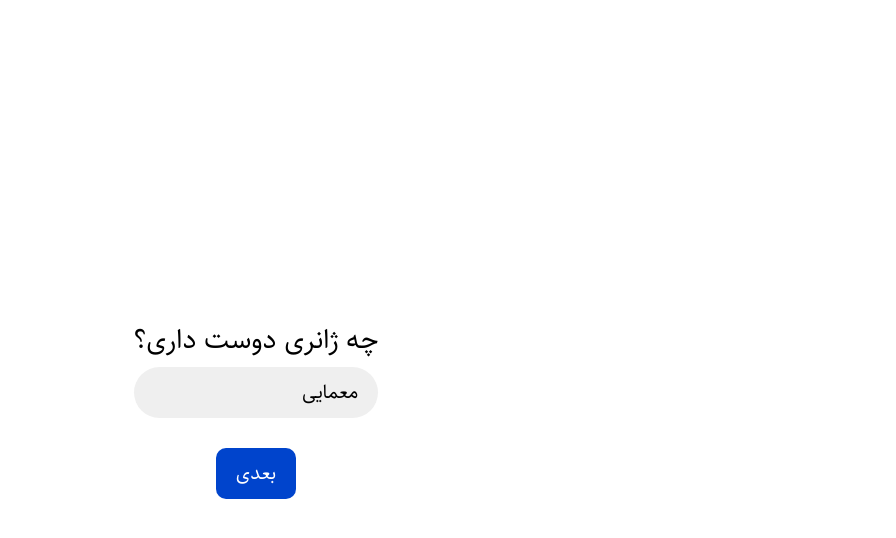
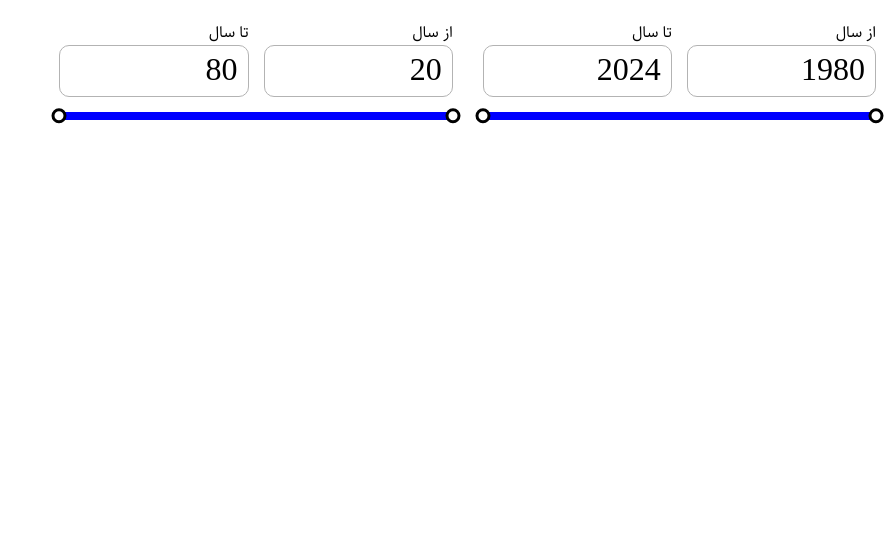
Before and after one commit to manimonji/movie-suggestion, a SvelteKit app: page / in a window 1280 px wide. Both pictures are taken after a click on the button "نشونم بده". Shown: the top 538 px of the page, without its empty margins (384-1280 px from the left). Built offline with nearby package versions, Linux system fonts and the light colour scheme.

Commit message:
Updated inputs page (not completed)

```diff
--- a/src/lib/AreaChoice.svelte
+++ b/src/lib/AreaChoice.svelte
@@ -97,18 +97,19 @@
 		background-color: blue;
 	}
 	.inputs {
-		display: flex;
-		flex-direction: column;
-		gap: 10px;
+		display: grid;
+		gap: 15px;
 
-		margin: 15px 0;
+		grid-template-columns: 1fr 1fr;
+
+		margin-bottom: 15px;
 	}
 	.inputs input{
-		width: 6ch;
+		box-sizing: border-box;
+
+		width: 100%;
 
 		padding: 0 10px;
-
-		margin-right: 10px;
 
 		border: 1px solid hsl(0deg 0% 70%);
 		border-radius: 10px;
--- a/src/routes/+page.svelte
+++ b/src/routes/+page.svelte
@@ -1,28 +1,27 @@
 <script>
     import AreaChoice from "../lib/AreaChoice.svelte";
-import TwoOptionChoice from "../lib/TwoOptionChoice.svelte";
+	import TwoOptionChoice from "../lib/TwoOptionChoice.svelte";
 
 	const stages = {
 		landing: 'landing',
-		generes: 'generes',
-		oldOrNew: 'old-or-new',
-		domesticOrForeign: 'domestic-or-foreign',
+		inputs: 'inputs',
+		favoriteMovies: 'favoriteMovies'
 	}
-	const stagesList = [stages.landing, stages.generes, stages.oldOrNew, stages.domesticOrForeign]
+	const stagesList = [stages.landing, stages.inputs]
 	let currentStageIndex = 0;
 	$: if(currentStageIndex >= stagesList.length) {
 		currentStageIndex = 0;
 	}
 	$: currentStage = stagesList[currentStageIndex]
-	let inputsVisible = false;
+	// let inputsVisible = false;
 	function handleClick(e) {
 		currentStageIndex++;
 	}
-	let generes = ["معمایی","مهیج"];
-	let ageRatings = ["+3", "+7", "+12", "+15", "+18"];
-	let choosenGenereIndex = 0;
-	// $: choosenGenere = generes[choosenGenereIndex];
-	let choosenAgeRating;
+	// let generes = ["معمایی","مهیج"];
+	// let ageRatings = ["+3", "+7", "+12", "+15", "+18"];
+	// let choosenGenereIndex = 0;
+	// // $: choosenGenere = generes[choosenGenereIndex];
+	// let choosenAgeRating;
 </script>
 <div class="hero">
 	{#if currentStage == stages.landing}
@@ -31,9 +30,12 @@ import TwoOptionChoice from "../lib/TwoOptionChoice.svelte";
 			<h2 class="subtitle">برات پیدا می کنیم</h2>
 			<button class="btn" on:click={handleClick}>نشونم بده</button>
 		</div>
-	{/if}
-	{#if currentStage == stages.generes}
-		<div class="input">
+	{:else if currentStage == stages.inputs}
+		<div class="inputs">
+			<AreaChoice min={1980} max={new Date().getFullYear()} class="date"></AreaChoice>
+			<AreaChoice min={20} max={80} class="movie-length"></AreaChoice>
+		</div>
+		<!-- <div class="input">
 			<div class="input-group">
 				<h3 class="label">چه ژانری دوست داری؟</h3>
 				<select name="" id="" class="genere" bind:value={choosenGenereIndex}>
@@ -43,12 +45,11 @@ import TwoOptionChoice from "../lib/TwoOptionChoice.svelte";
 				</select>
 			</div>
 			<button on:click={() => currentStageIndex++} class="btn">بعدی</button>
-		</div>
-		{/if}
-		{#if currentStage == stages.oldOrNew}
-			<AreaChoice min={1980} max={new Date().getFullYear()}></AreaChoice>
+		</div> -->
+		<!-- {/if}
+		{#if currentStage == stages.oldOrNew} -->
 			<!-- <TwoOptionChoice first="قدیمی" second="جدید"></TwoOptionChoice> -->
-		{/if}
+	{/if}
 		<!-- {#if currentStage == stages.domesticOrForeign}
 			<h1 class="domestic-or-foreign">طرفدار فیلم خارحی هستی یا ایرانی؟</h1>
 			<div class="buttons">
@@ -62,6 +63,9 @@ import TwoOptionChoice from "../lib/TwoOptionChoice.svelte";
 		font-family: sahel;
 		src: url("$lib/fonts/sahel.woff2");
 	}
+	:global(body) {
+		margin: 0;
+	}
 	:global(*){
 		font-family: Sahel;
 	}
@@ -72,7 +76,7 @@ import TwoOptionChoice from "../lib/TwoOptionChoice.svelte";
 
 		height: 100vh;
 	}
-	.hero .text, .hero .input {
+	.hero .text {
 		text-align: center;
 	}
 	.hero .text .title {
@@ -84,7 +88,21 @@ import TwoOptionChoice from "../lib/TwoOptionChoice.svelte";
 		font-size: 28px;
 		font-weight: 300;
 	}
-	.hero .input .input-group {
+	.inputs {
+		box-sizing: border-box;
+		display: grid;
+		grid-template-columns: 1fr 1fr 1fr;
+		gap: 30px;
+
+		height: 100vh;
+
+		padding: 20px;
+	}
+	.inputs .movie-length {
+		grid-row: 2 / 3;
+		grid-column: 1 / 2;
+	}
+	/* .hero .input .input-group {
 		margin: 0 0 30px 0;
 	}
 	.hero .input .genere {
@@ -101,8 +119,8 @@ import TwoOptionChoice from "../lib/TwoOptionChoice.svelte";
 
 		font-size: 20px;
 
-		-moz-appearance:none; /* Firefox */
-		-webkit-appearance:none; /* Safari and Chrome */
+		-moz-appearance:none;
+		-webkit-appearance:none;
 		appearance:none;
 	}
 	.hero .input .genere::after {
@@ -117,7 +135,7 @@ import TwoOptionChoice from "../lib/TwoOptionChoice.svelte";
 
 		font-size: 28px;
 		font-weight: 400;
-	}
+	} */
 	.btn {
 		color: #fff;
 		background-color: hsl(220deg 100% 40%);
```
